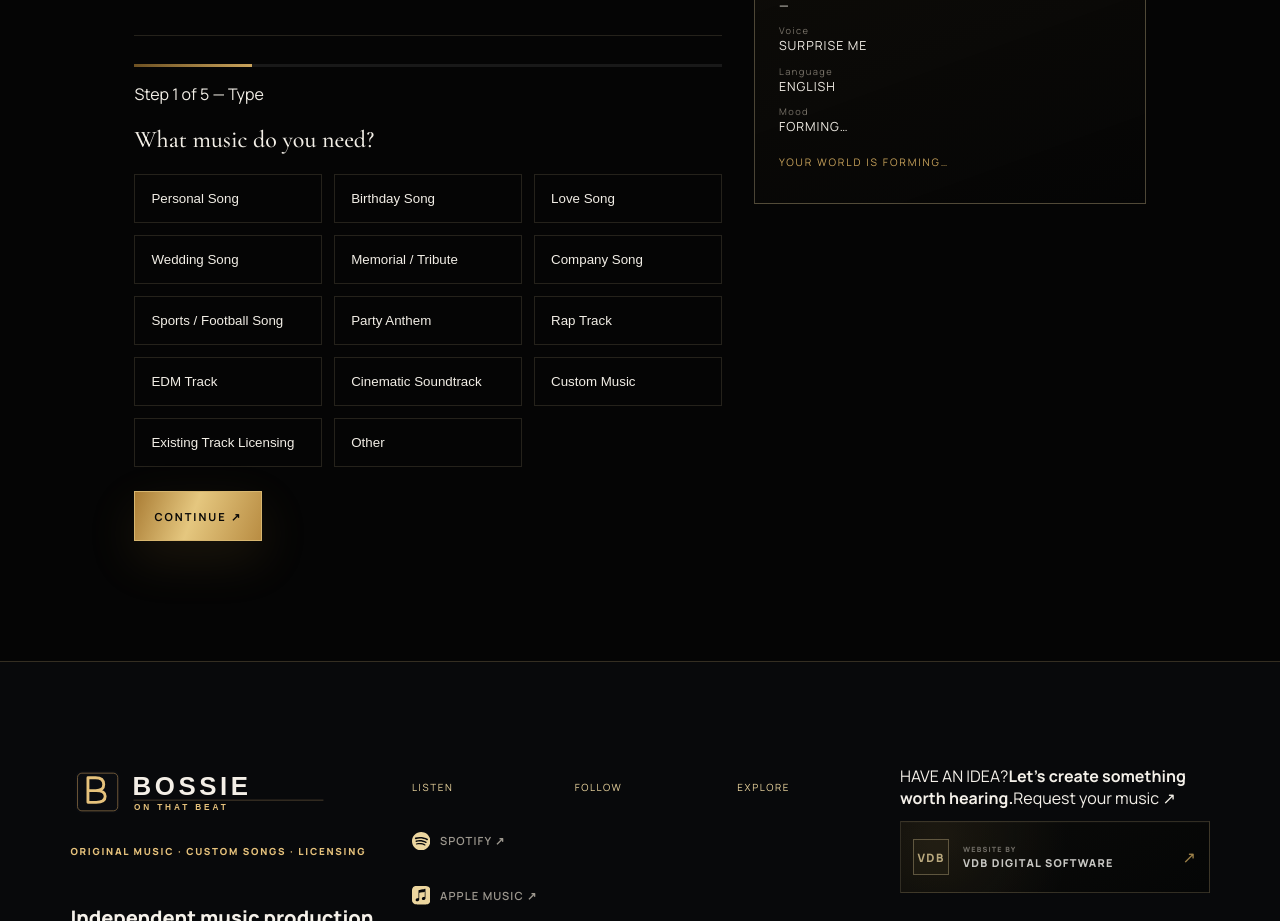
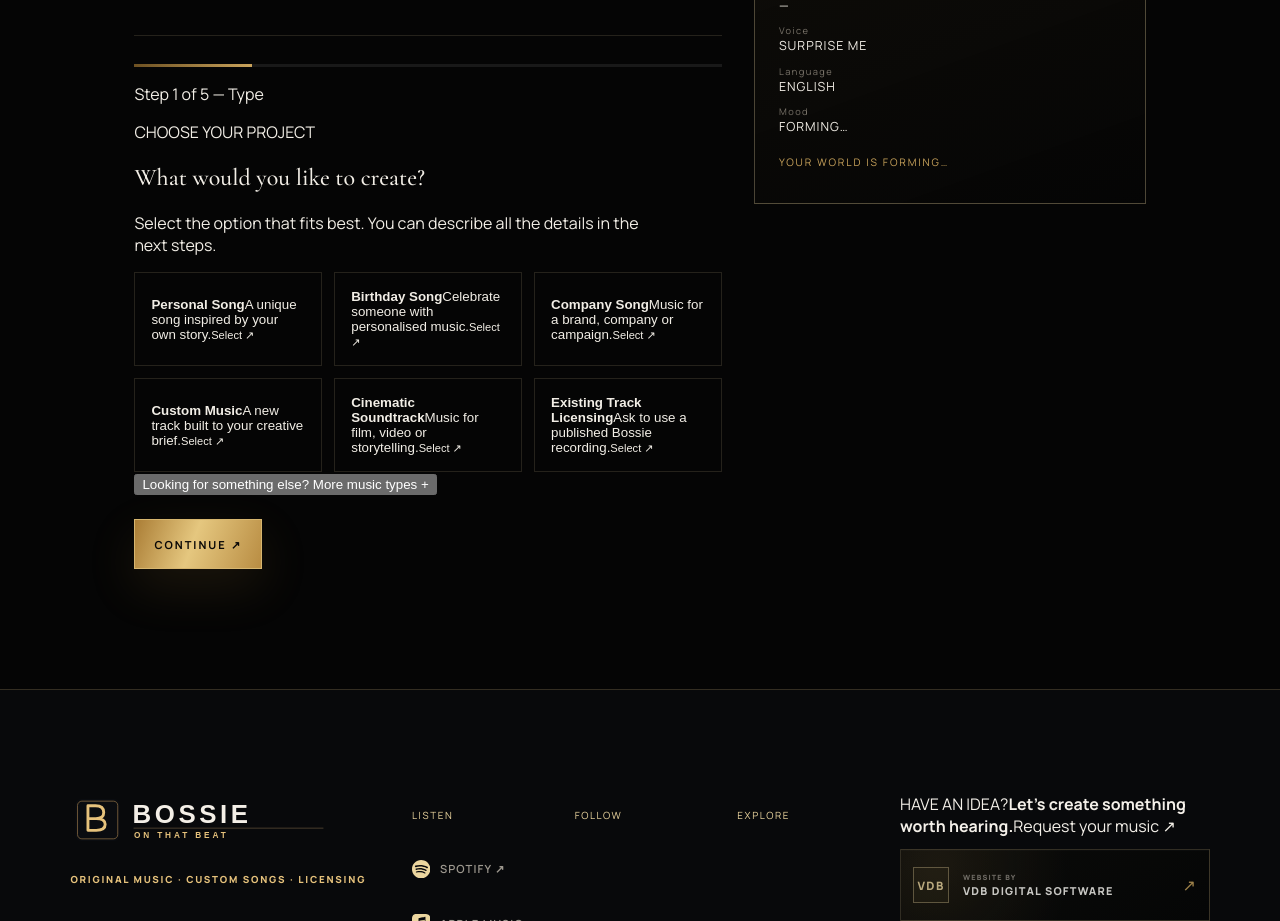
Before and after one commit to mvandenboslfgx/Bossie-on-that-beat, a Next.js app: page /request in a window 1280 px wide. Shown: the part 1120-2041 px from the top of the page. Built offline with nearby package versions, Linux system fonts and the light colour scheme.

Commit message:
feat: simplify request choices and preselect relevant project type

```diff
--- a/components/RequestWizard.tsx
+++ b/components/RequestWizard.tsx
@@ -1,6 +1,6 @@
 "use client";
 
-import { FormEvent, useMemo, useRef, useState } from "react";
+import { FormEvent, useEffect, useMemo, useRef, useState } from "react";
 import { BossieMark } from "@/components/brand/BossieMark";
 
 const songTypes = [
@@ -19,6 +19,19 @@ const songTypes = [
   "Existing Track Licensing",
   "Other",
 ];
+
+const featuredSongTypes = [
+  { type: "Personal Song", description: "A unique song inspired by your own story." },
+  { type: "Birthday Song", description: "Celebrate someone with personalised music." },
+  { type: "Company Song", description: "Music for a brand, company or campaign." },
+  { type: "Custom Music", description: "A new track built to your creative brief." },
+  { type: "Cinematic Soundtrack", description: "Music for film, video or storytelling." },
+  { type: "Existing Track Licensing", description: "Ask to use a published Bossie recording." },
+] as const;
+
+const extraSongTypes = songTypes.filter(
+  (type) => !featuredSongTypes.some((featured) => featured.type === type),
+);
 
 const vocalOptions = [
   "Male",
@@ -51,6 +64,7 @@ const STORY_MIN = 30;
 
 export default function RequestWizard() {
   const [step, setStep] = useState(0);
+  const [showMoreTypes, setShowMoreTypes] = useState(false);
   const [status, setStatus] = useState<"idle" | "sending" | "sent" | "error">("idle");
   const [errorMessage, setErrorMessage] = useState("Could not send request. Please try again later.");
   const [fieldError, setFieldError] = useState<string | null>(null);
@@ -64,6 +78,31 @@ export default function RequestWizard() {
     privacyConsent: false,
   });
   const errorRef = useRef<HTMLParagraphElement>(null);
+
+  // Prefill a matching request from homepage CTAs without skipping review or consent.
+  useEffect(() => {
+    const params = new URLSearchParams(window.location.search);
+    const type = params.get("type");
+    const mapped: Record<string, string> = {
+      personal: "Personal Song",
+      birthday: "Birthday Song",
+      business: "Company Song",
+      brand: "Company Song",
+      custom: "Custom Music",
+      cinema: "Cinematic Soundtrack",
+      licensing: "Existing Track Licensing",
+      artist: "Custom Music",
+    };
+    const songType = type ? mapped[type] : undefined;
+    const track = params.get("track")?.trim().slice(0, 160);
+    if (songType || track) {
+      setForm((previous) => ({
+        ...previous,
+        ...(songType ? { songType, commercialUse: ["business", "brand", "licensing"].includes(type || "") } : {}),
+        ...(track ? { releaseTitle: track } : {}),
+      }));
+    }
+  }, []);
 
   const isLicensing = form.songType === "Existing Track Licensing";
   const steps = ["Type", isLicensing ? "Recording" : "Sound", isLicensing ? "Usage" : "Story", "Details", "Review"];
@@ -239,20 +278,47 @@ export default function RequestWizard() {
 
       {step === 0 && (
         <div className="wizard-panel">
-          <h2>What music do you need?</h2>
-          <div className="wizard-cards" role="group" aria-label="Request type">
-            {songTypes.map((type) => (
+          <p className="studio-form-label">CHOOSE YOUR PROJECT</p>
+          <h2>What would you like to create?</h2>
+          <p className="studio-wizard-intro">Select the option that fits best. You can describe all the details in the next steps.</p>
+          <div className="wizard-cards studio-wizard-cards" role="group" aria-label="Request type">
+            {featuredSongTypes.map(({ type, description }) => (
               <button
                 key={type}
                 type="button"
-                className={`wizard-card ${form.songType === type ? "selected" : ""}`}
+                className={`wizard-card studio-wizard-choice ${form.songType === type ? "selected" : ""}`}
                 aria-pressed={form.songType === type}
                 onClick={() => update("songType", type)}
               >
-                {type}
+                <strong>{type}</strong>
+                <span>{description}</span>
+                <small aria-hidden="true">{form.songType === type ? "✓ Selected" : "Select ↗"}</small>
               </button>
             ))}
           </div>
+          <button
+            type="button"
+            className="studio-wizard-more"
+            aria-expanded={showMoreTypes}
+            onClick={() => setShowMoreTypes((value) => !value)}
+          >
+            {showMoreTypes ? "Hide additional music types −" : "Looking for something else? More music types +"}
+          </button>
+          {showMoreTypes && (
+            <div className="wizard-cards studio-extra-types" role="group" aria-label="More request types">
+              {extraSongTypes.map((type) => (
+                <button
+                  key={type}
+                  type="button"
+                  className={`wizard-card ${form.songType === type ? "selected" : ""}`}
+                  aria-pressed={form.songType === type}
+                  onClick={() => update("songType", type)}
+                >
+                  {type}
+                </button>
+              ))}
+            </div>
+          )}
         </div>
       )}
 
```
